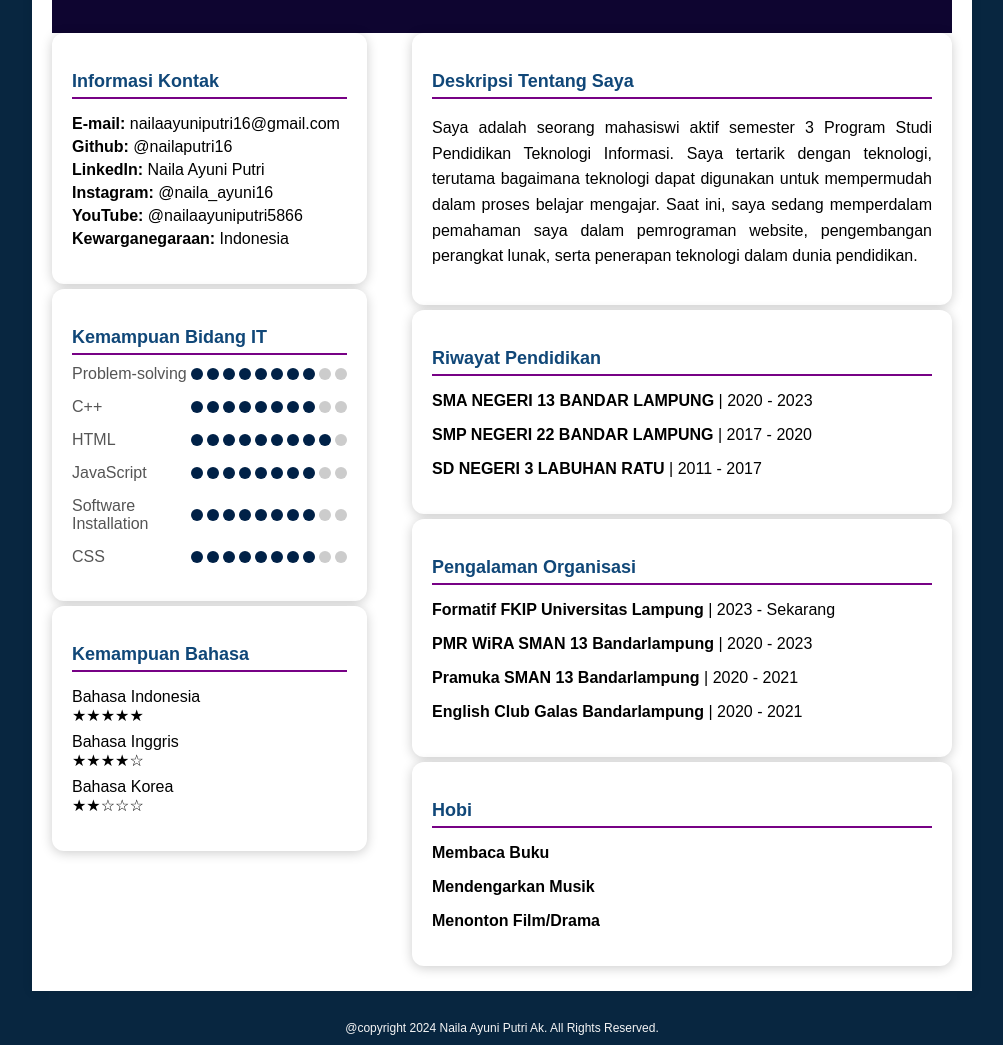
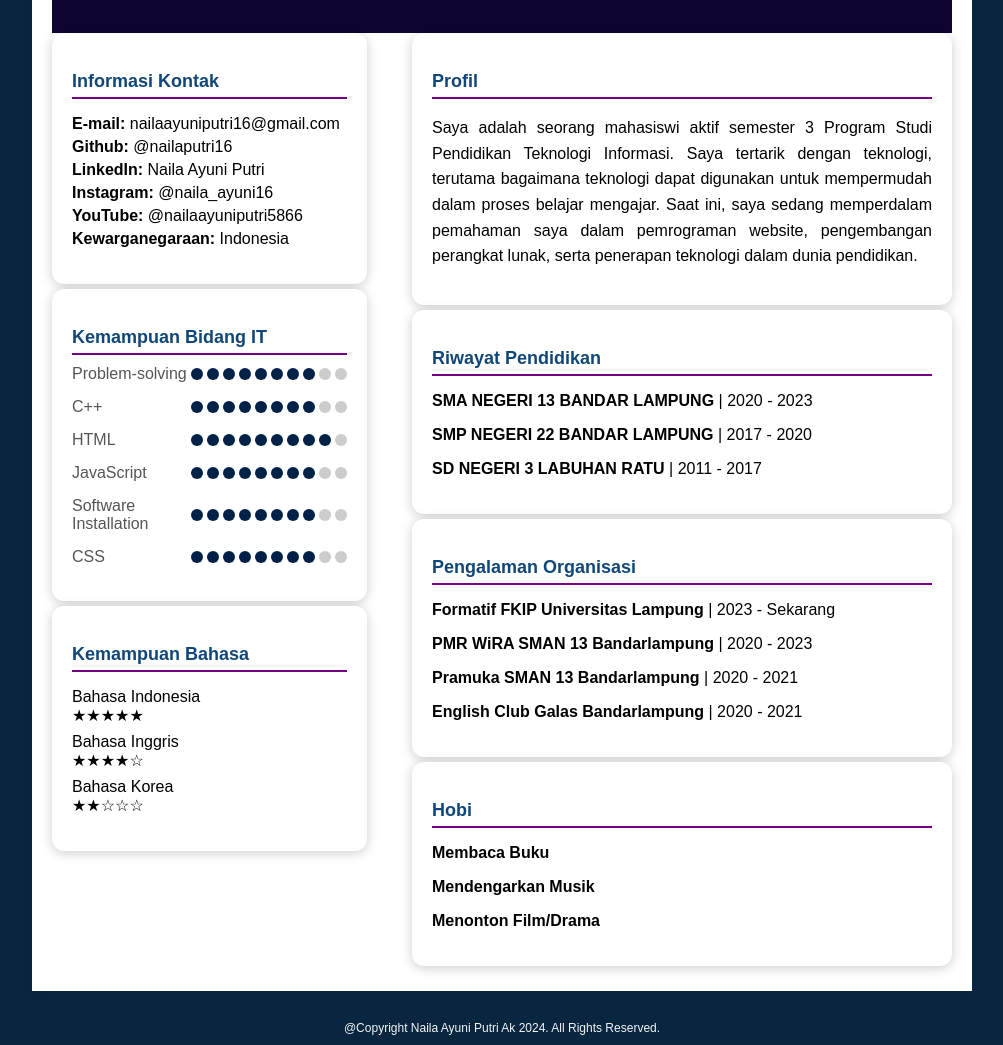
Before and after one commit to nailaputri16/praktikumwebsite, a plain HTML site: page cvnaila.html in a window 1280 px wide. Shown: the part 333-1378 px from the top of the page, without its empty margins (138-1141 px from the left). Drawn offline with Linux system fonts and the light colour scheme.

Commit message:
Update cvnaila.html

```diff
--- a/cvnaila.html
+++ b/cvnaila.html
@@ -191,7 +191,7 @@
 
     <div class="main-content">
         <div class="profile-section">
-            <h3 class="section-title">Deskripsi Tentang Saya</h3>
+            <h3 class="section-title">Profil</h3>
             <p>
                 Saya adalah seorang mahasiswi aktif semester 3 Program Studi Pendidikan Teknologi Informasi. Saya tertarik dengan teknologi, terutama bagaimana teknologi dapat digunakan untuk mempermudah dalam proses belajar mengajar. Saat ini, saya sedang memperdalam pemahaman saya dalam pemrograman website, pengembangan perangkat lunak, serta penerapan teknologi dalam dunia pendidikan.
             </p>
@@ -224,7 +224,7 @@
 </div>
 
 <footer>
-    <p>@copyright 2024 Naila Ayuni Putri Ak. All Rights Reserved.</p>
+    <p>@Copyright Naila Ayuni Putri Ak 2024. All Rights Reserved.</p>
 </footer>
 
 <script>
```
